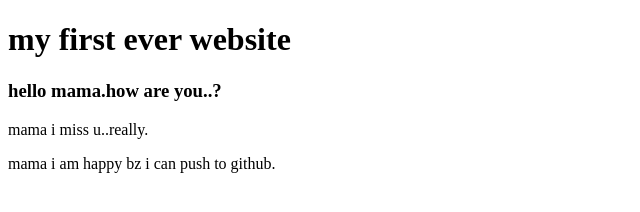
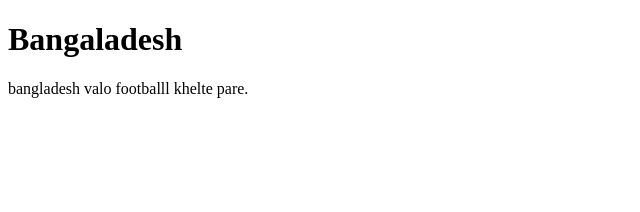
Before and after one commit to sabbirMahmud420/hello-word, a plain HTML site: page index.html in a window 1280 px wide. Shown: the whole page, without its empty margins (0-640 px from the left). Drawn offline with Linux system fonts and the light colour scheme.

Commit message:
first website

```diff
--- a/index.html
+++ b/index.html
@@ -7,9 +7,6 @@
     <title>Document</title>
 </head>
 <body>
-    <h1>my first ever website</h1>
-    <H3>hello mama.how are you..?</H3>
-    <p>mama i miss u..really.</p>
-    <p>mama i am happy bz i can push to github.</p>
-
+ <h1>Bangaladesh</h1>
+ <p>bangladesh valo footballl khelte pare.</p>
 </body>
```
